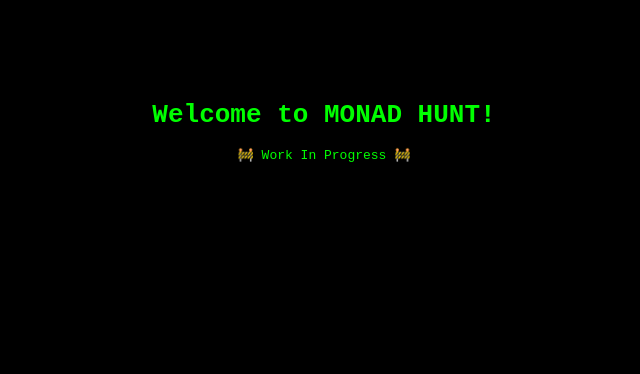
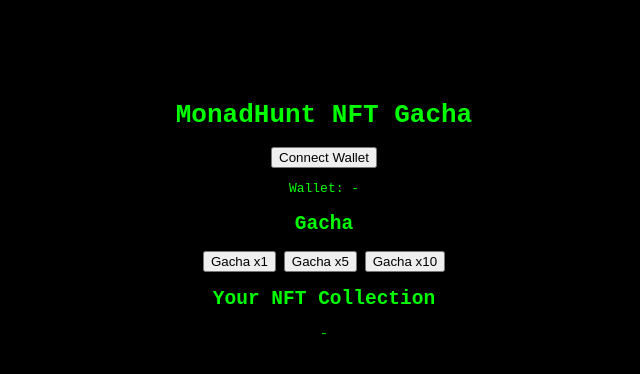
Before and after one commit to timelapse1127/Monadhunt, a plain HTML site: page index.html in a window 1280 px wide. Shown: the whole page, without its empty margins (316-956 px from the left). Drawn offline with Linux system fonts and the light colour scheme.

Commit message:
Add files via upload

```diff
--- a/index.html
+++ b/index.html
@@ -1,12 +1,25 @@
 <!DOCTYPE html>
-<html>
+<html lang="en">
 <head>
-  <title>MONAD HUNT</title>
-  <link rel="stylesheet" href="style.css">
+    <meta charset="UTF-8">
+    <title>MonadHunt NFT Gacha</title>
+    <link rel="stylesheet" href="style.css">
+    <script src="https://cdn.ethers.io/lib/ethers-5.2.umd.min.js"></script>
 </head>
 <body>
-  <h1>Welcome to MONAD HUNT!</h1>
-  <p>🚧 Work In Progress 🚧</p>
-  <script src="script.js"></script>
+    <h1>MonadHunt NFT Gacha</h1>
+
+    <button id="connect">Connect Wallet</button>
+    <p id="walletAddress">Wallet: -</p>
+
+    <h2>Gacha</h2>
+    <button onclick="gacha()">Gacha x1</button>
+    <button onclick="gachaBatch(5)">Gacha x5</button>
+    <button onclick="gachaBatch(10)">Gacha x10</button>
+
+    <h2>Your NFT Collection</h2>
+    <div id="nftBalances">-</div>
+
+    <script src="script.js"></script>
 </body>
 </html>
```
